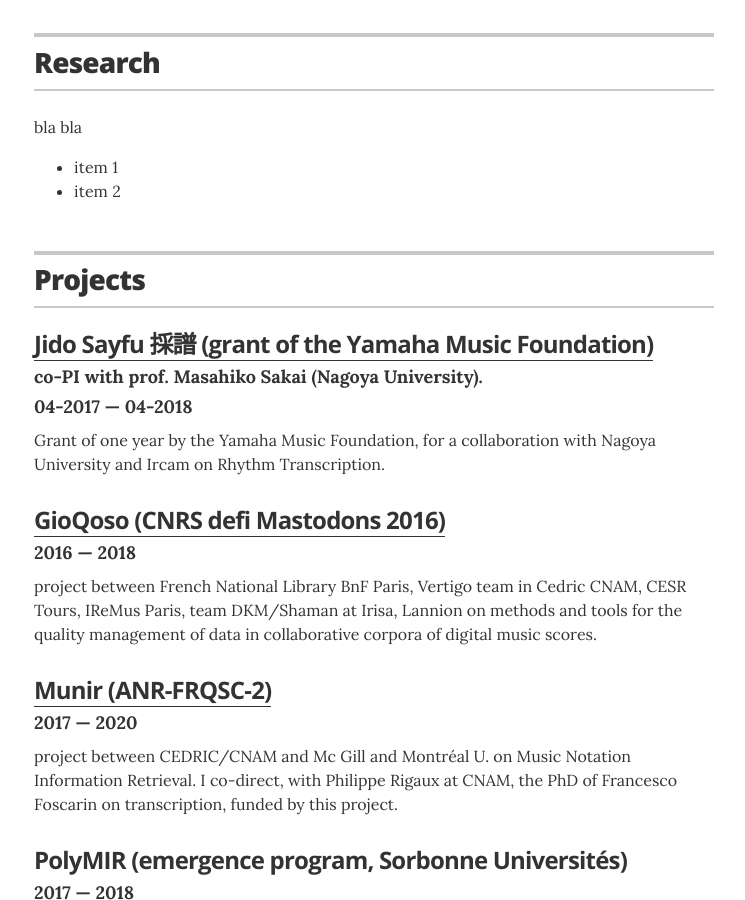
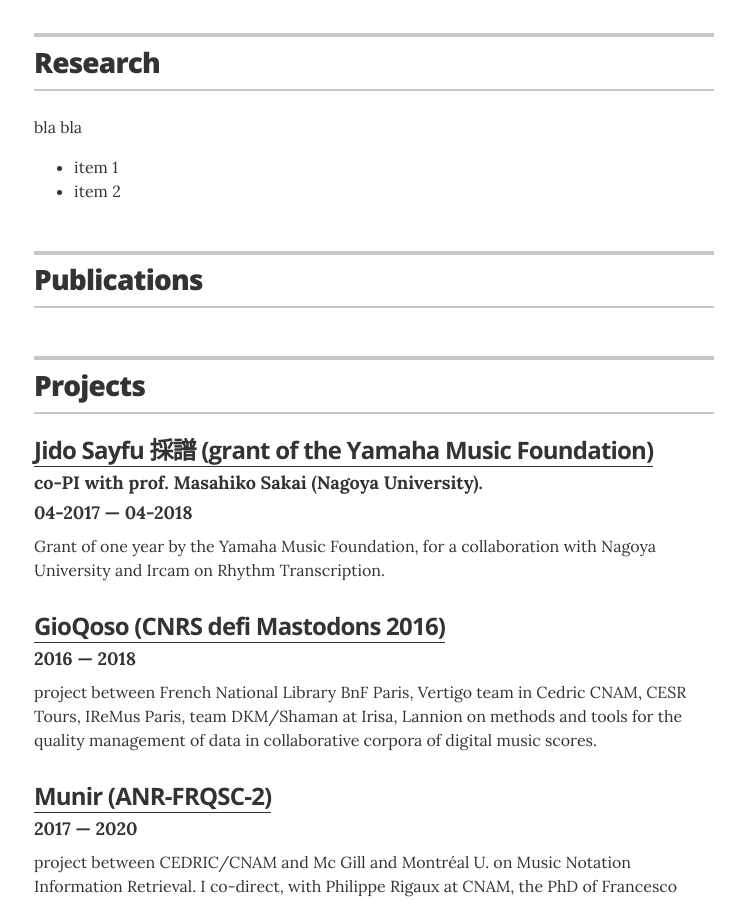
Before and after one commit to florento/florent-jacquemard.github.io, a Jekyll site: the page built from index.html, in a window 1280 px wide and 900 px high, scrolled down 425 px. Shown: the whole window, without its empty margins (266-1011 px from the left). Built offline with Jekyll 4.4.1, drawn with Linux system fonts in a browser that asks for light colours.

Commit message:
publications (md description) as collection

```diff
--- a/_config.yml
+++ b/_config.yml
@@ -45,7 +45,7 @@
 resume_section_experience:      false
 resume_section_education:       false
 resume_section_research:        true
-resume_section_publications:    false
+resume_section_publications:    true
 resume_section_software:        false
 resume_section_projects:        true
 resume_section_teatching:       false
--- a/_layouts/resume.html
+++ b/_layouts/resume.html
@@ -110,6 +110,26 @@
           <p>{{ researchitem.content | markdownify }}</p>
         </div><!-- end of resume-item -->
         {% endfor %}
+
+      </section>
+      <!-- end Research -->
+      {% endif %}
+
+
+      {% if site.resume_section_publications %}
+      <!-- begin Publis -->
+      <section class="content-section">
+
+        <header class="section-header">
+          <h2>Publications</h2>
+        </header>
+
+        {% for publi in site.publications %}
+        <div class="resume-item" itemtype="http://schema.org/CreativeWork">
+          <p>{{ publi.content | markdownify }}</p>
+        </div><!-- end of resume-item -->
+        {% endfor %}
+
 
       </section>
       <!-- end Research -->
```
Also changed, not shown: _publications/publications.md (added, +8 -0 lines).
